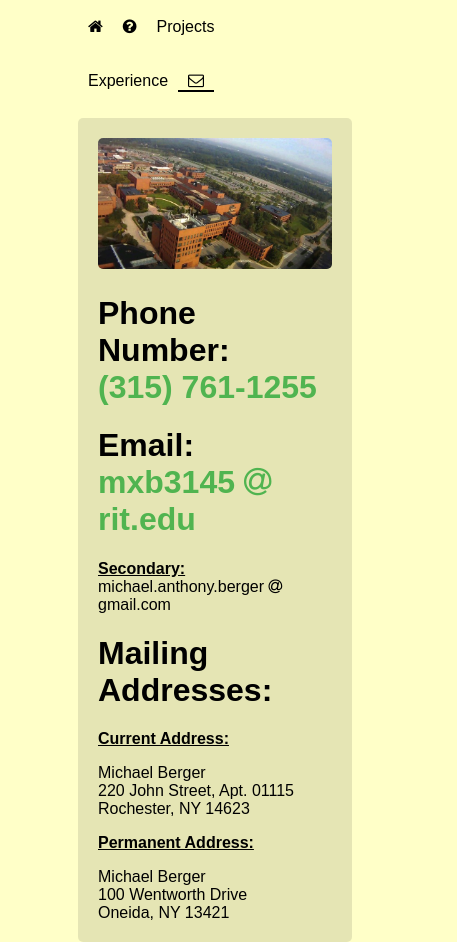
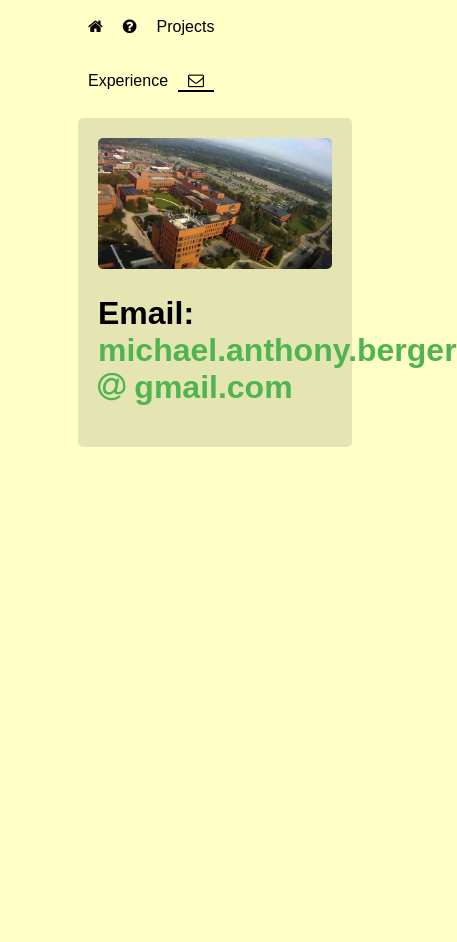
Before and after one commit to Michael-A-Berger/Michael-A-Berger.github.io, a plain HTML site: page contact.html in a window 390 px wide. Shown: the whole page, 457 px wide, since content can reach past the window. After the commit the page ends 844 px from the top, so only its background shows below. Drawn offline with Linux system fonts and the light colour scheme.

Commit message:
Removed phone number + address from Contact page

```diff
--- a/contact.html
+++ b/contact.html
@@ -52,31 +52,7 @@
 		<div id="content">
 			<img src="media/rit-campus.jpg" alt="RIT Campus">
 
-			<h1>Phone Number:<br><span class="contact_info">(315) 761-1255</span></h1>
-
-			<h1>Email:<br><span class="contact_info">mxb3145 <i class="fa fa-at" aria-hidden="true"></i> rit.edu</span></h1>
-
-			<p>
-				<b><u>Secondary:</u></b><br>michael.anthony.berger <i class="fa fa-at" aria-hidden="true"></i> gmail.com
-			</p>
-
-			<h1>Mailing Addresses:</h1>
-
-			<p><b><u>Current Address:</u></b></p>
-
-				Michael Berger
-				<br>
-				220 John Street, Apt. 01115
-				<br>
-				Rochester, NY 14623
-
-			<p><b><u>Permanent Address:</u></b></p>
-
-				Michael Berger
-				<br>
-				100 Wentworth Drive
-				<br>
-				Oneida, NY 13421
+			<h1>Email:<br><span class="contact_info">michael.anthony.berger <i class="fa fa-at" aria-hidden="true"></i> gmail.com</span></h1>
 		</div>
 
 	</body>
```
